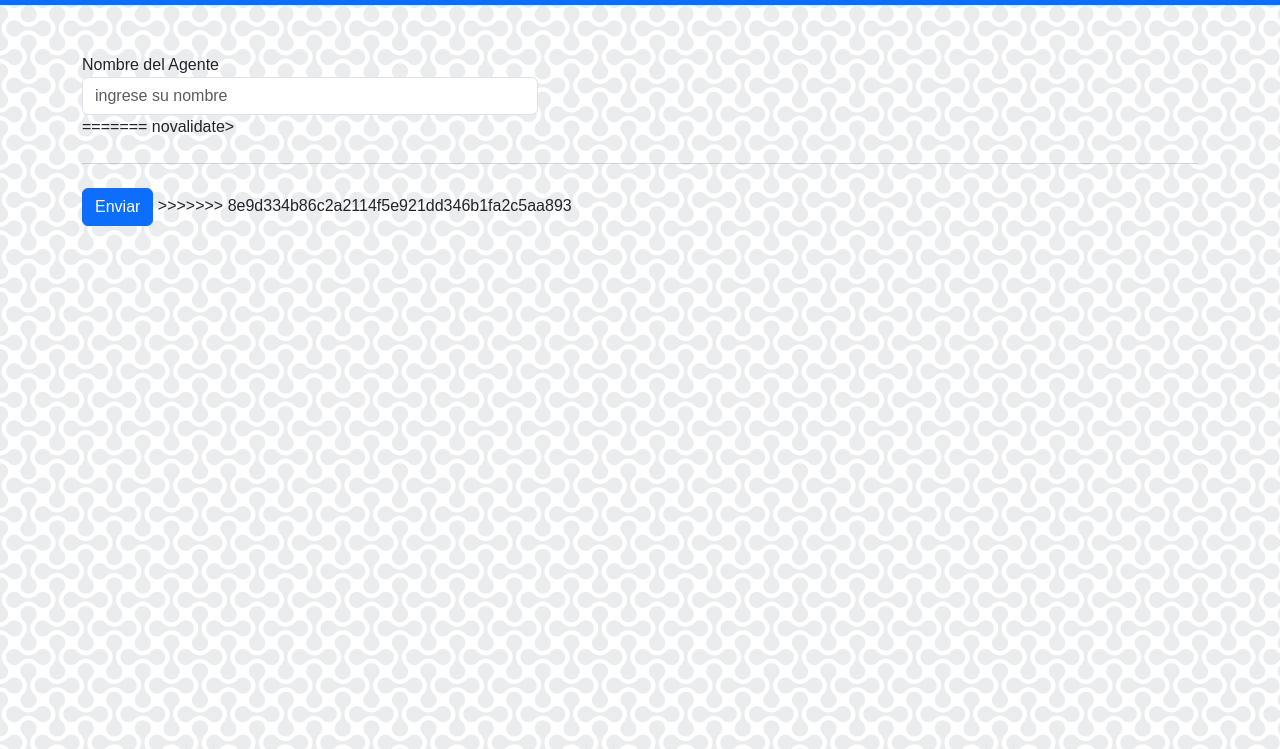
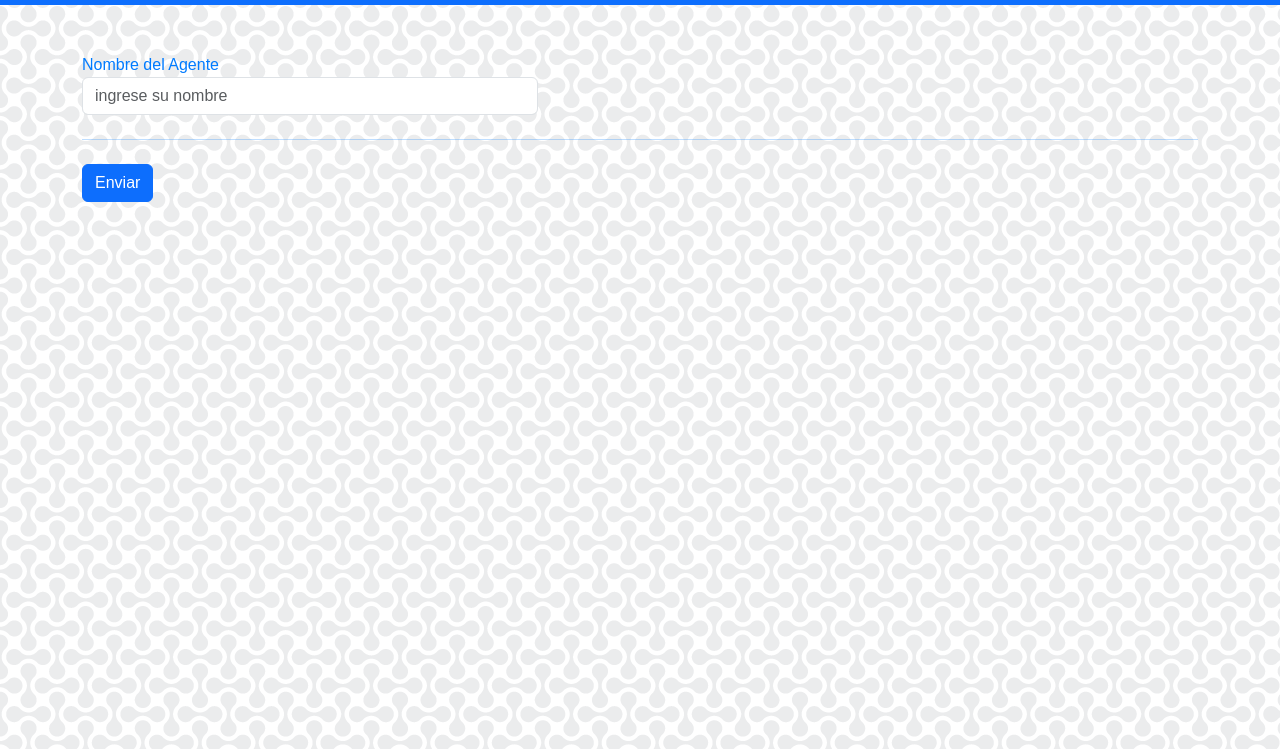
Before and after one commit to gomex500/FormFiller, a plain HTML site: page index.html in a window 1280 px wide. Both pictures are taken after a click on the link "Theme". Shown: the part 51-800 px from the top of the page. Drawn offline with nearby package versions, Linux system fonts and the light colour scheme.

Commit message:
primer formulario

```diff
--- a/css/main.css
+++ b/css/main.css
@@ -7,6 +7,7 @@
 
 #body{
     background-image: url('../img/fondo1.png');
+    color: #f2f2f2;
 }
 
 
--- a/index.html
+++ b/index.html
@@ -30,18 +30,12 @@
     </header>
 
    <div class="container">
-    <form class="needs-validation mt-5"
-    action="https://formsubmit.co/gomex6798@gmail.com"
-     method="POST"
-<<<<<<< HEAD
-     novalidate>
-
+    <form class="needs-validation mt-5" action="https://formsubmit.co/gomex6798@gmail.com" method="POST" novalidate>
         <div class="row g-3">
             <div class="col-lg-5">
                 <label for="NombreAgente" class="form -label">Nombre del Agente</label>
                 <input name="Nombre-Agente" type="text" class="form-control" id="NombreAgente"
-                placeholder="ingrese su nombre" required />
-
+                placeholder="ingrese su nombre" required/>
                 <div class="valid-feedback">
                     ¡correcto!
                 </div>
@@ -51,16 +45,9 @@
                 </div>
             </div>
         </div>
-
+        <hr id="hr" class="my-4">
+        <button type="submit" id="btn" class="btn btn-dark">Enviar</button>
     </form>
-
-=======
-     novalidate></form>
-
-    <hr id="hr" class="my-4">
-    <button type="submit" id="btn" class="btn btn-dark">Enviar</button>
-    </form>
->>>>>>> 8e9d334b86c2a2114f5e921dd346b1fa2c5aa893
    </div>
 
     <script src="https://cdn.jsdelivr.net/npm/bootstrap@5.3.0-alpha2/dist/js/bootstrap.bundle.min.js" integrity="sha384-qKXV1j0HvMUeCBQ+QVp7JcfGl760yU08IQ+GpUo5hlbpg51QRiuqHAJz8+BrxE/N" crossorigin="anonymous"></script>
--- a/js/app.js
+++ b/js/app.js
@@ -9,12 +9,14 @@ function dark(){
         nav.className = 'navbar nav navbar-expand-lg navbar-dark bg-primary';
         btn.className = 'btn btn-primary';
         hr.style.color = '#007bff';
+        fondo.style.color = "#007bff"
         tema = 2;
     }else{
         fondo.style.backgroundImage = "url('../img/fondo1.png')";
         nav.className = 'navbar nav navbar-expand-lg navbar-dark bg-dark';
         btn.className = 'btn btn-dark';
         hr.style.color = '#f2f2f2';
+        fondo.style.color = "#f2f2f2"
         tema = 1;
     }
 }
```
